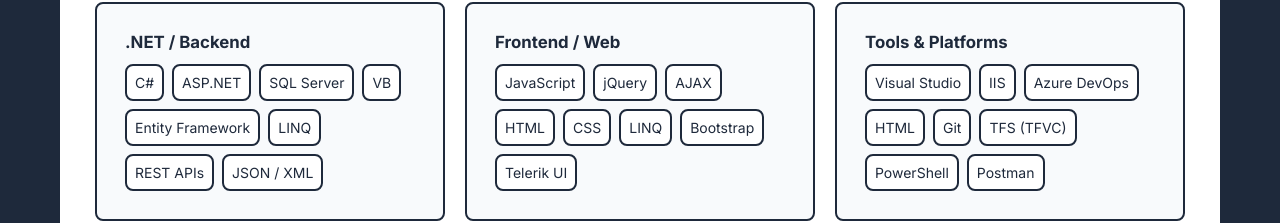
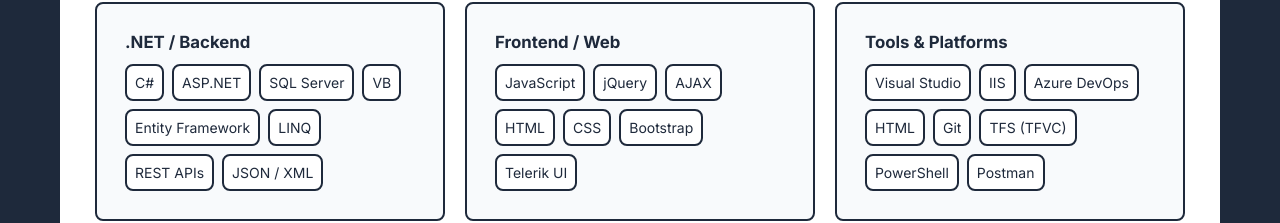
Before and after one commit to BOTRyan/portfolio-website, a plain HTML site: page index.html in a window 1280 px wide. Shown: the part 555-778 px from the top of the page. Drawn offline with Linux system fonts and the light colour scheme.

Commit message:
Update index.html

```diff
--- a/index.html
+++ b/index.html
@@ -75,7 +75,6 @@
                         <li>AJAX</li>
                         <li>HTML</li>
                         <li>CSS</li>
-                        <li>LINQ</li>
                         <li>Bootstrap</li>
                         <li>Telerik UI</li>
                     </ul>
@@ -116,4 +115,6 @@
         </section>
     </main>
     <footer id="footer" class="footer"></footer>
-</body></html>
+</body>
+
+</html>
```
